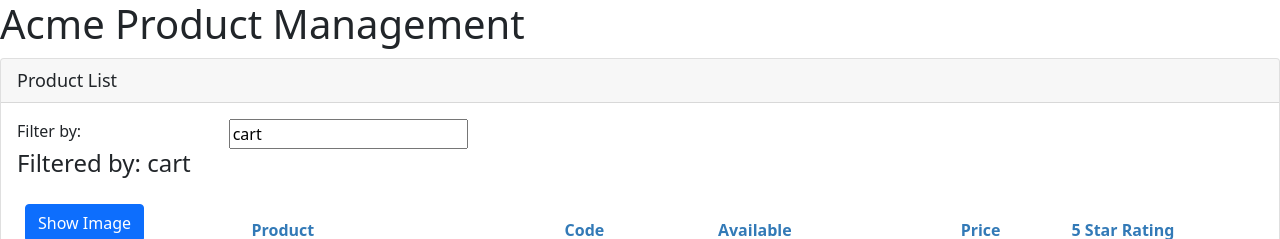
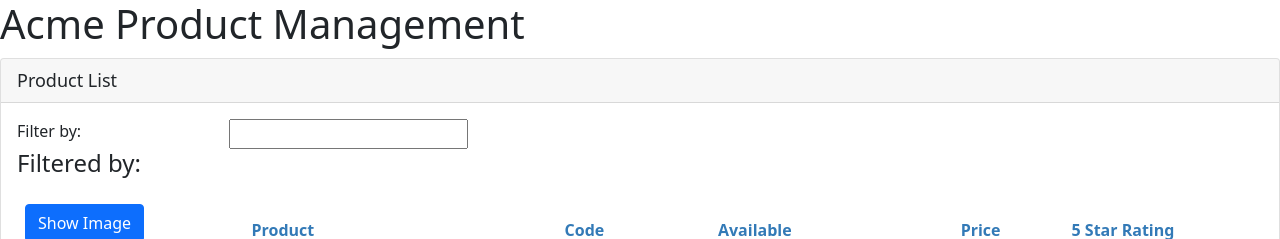
Before and after one commit to gtscott90/angular-intro, an Angular app: page /products in a window 1280 px wide. Shown: the top 239 px of the page. Built offline with nearby package versions, Linux system fonts and the light colour scheme.

Commit message:
used get and set to update the text in the filter box each keystroke, wrote the performFilter method to return the filtered products

```diff
--- a/src/app/products/product-list.component.html
+++ b/src/app/products/product-list.component.html
@@ -33,7 +33,7 @@
                     </tr>
                 </thead>
                 <tbody>
-                    <tr *ngFor='let product of products'>
+                    <tr *ngFor='let product of filteredProducts'>
                         <td>
                             <img [src]='product.imageUrl'
                                     [title]='product.productName'
--- a/src/app/products/product-list.component.ts
+++ b/src/app/products/product-list.component.ts
@@ -12,7 +12,18 @@
     imageWidth: number = 50;
     imageMargin: number = 2;
     showImage: boolean = false;
-    listFilter: string = 'cart';
+
+    private _listFilter: string = '';
+    get listFilter(): string {
+        return this._listFilter;
+    }
+    set listFilter(value: string) {
+        this._listFilter = value;
+        console.log('In setter:', value);
+        this.filteredProducts = this.performFilter(value)
+    }
+
+    filteredProducts: IProduct[] = []
     products: IProduct[] = [
         {
             "productId": 1,
@@ -70,6 +81,12 @@
         this.showImage = !this.showImage
     }
     ngOnInit(): void {
-        console.log('In Onint')
+        this.listFilter = '';
+    }
+
+    performFilter(filterBy: string): IProduct[] {
+        filterBy = filterBy.toLocaleLowerCase();
+        return this.products.filter((product: IProduct) =>
+        product.productName.toLocaleLowerCase().includes(filterBy));
     }
  }
```
